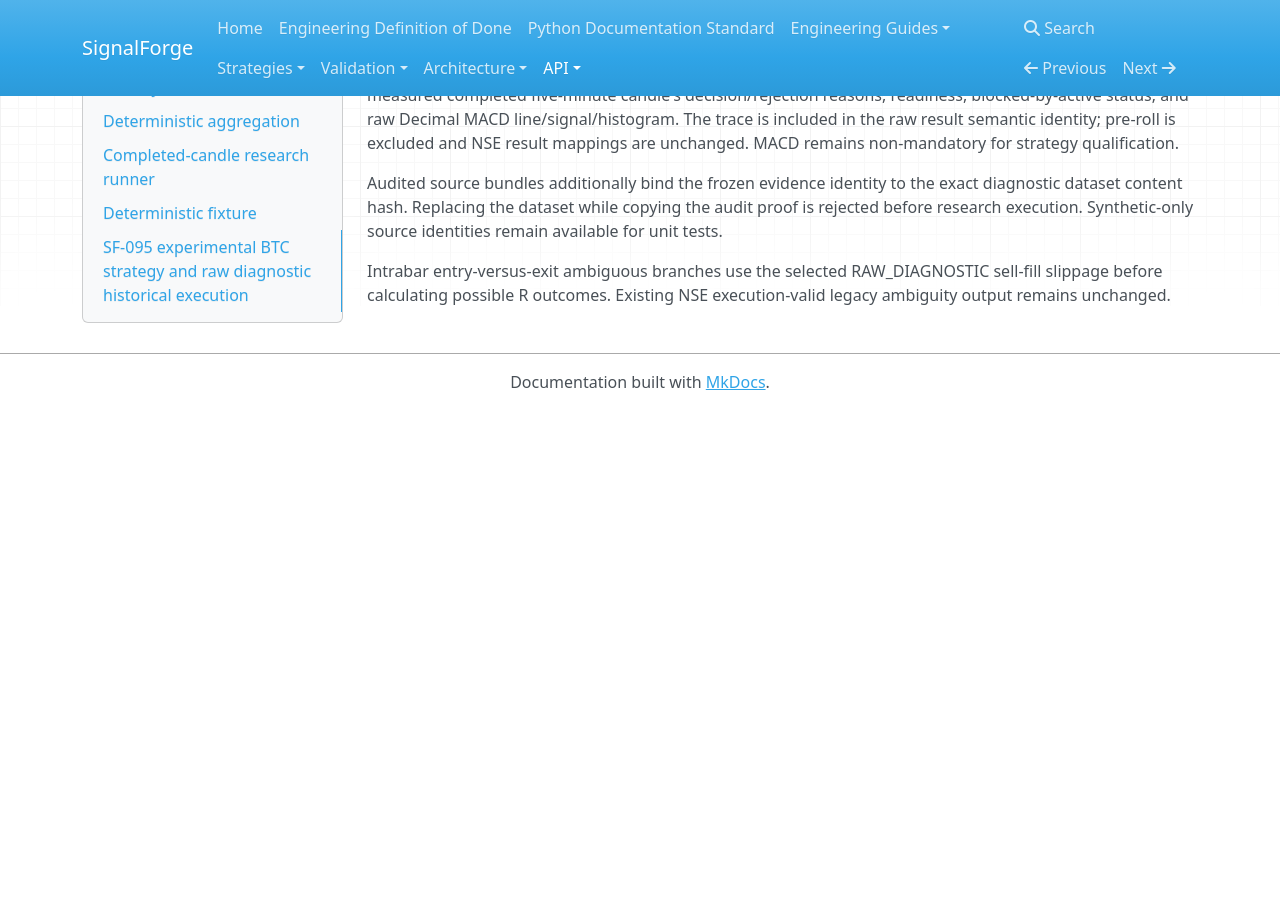
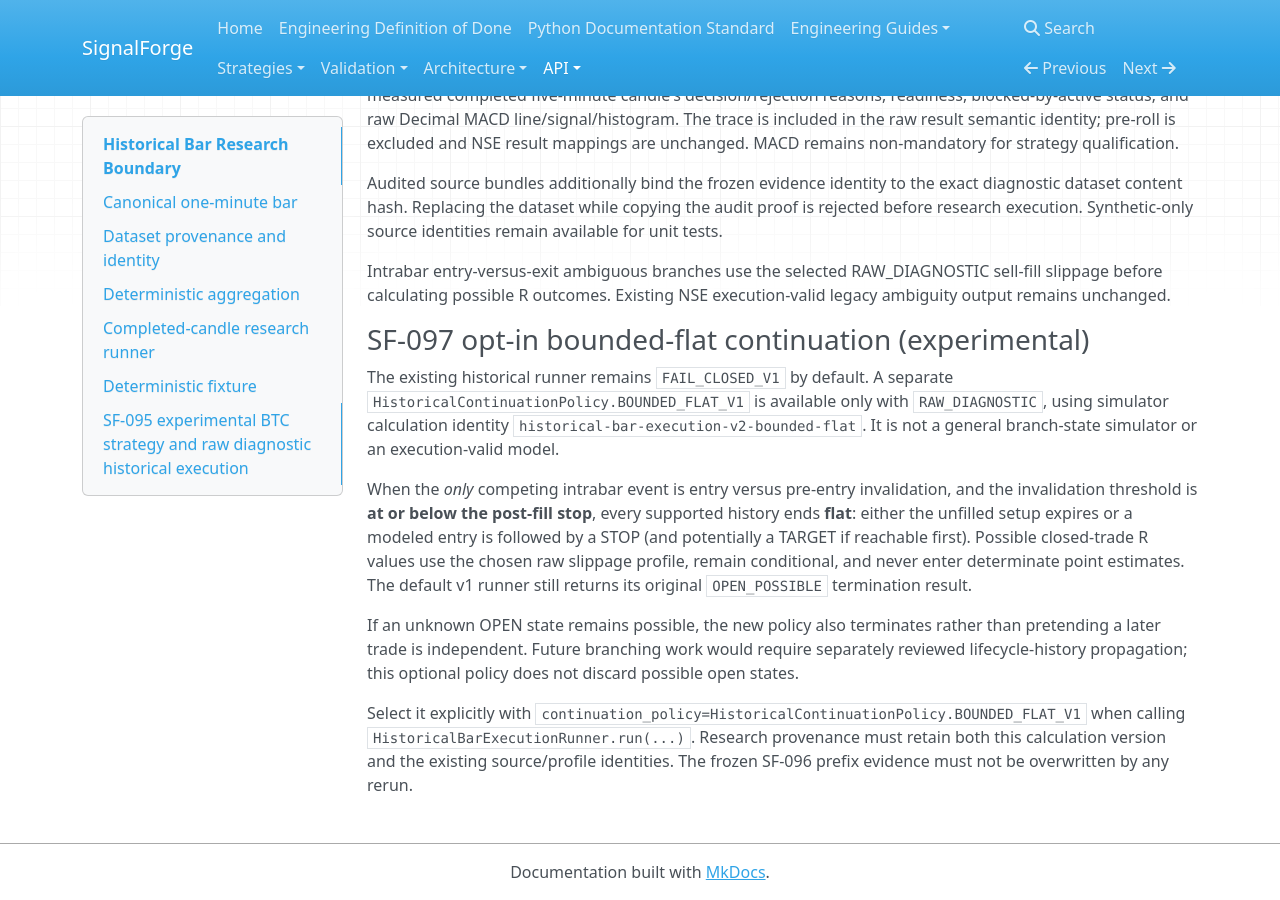
Before and after one commit to harishkamathuk/signalforge, an MkDocs documentation site: the page built from docs/api/historical-bar-research.md, in a window 1280 px wide and 900 px high, scrolled down 5202 px. Built offline with MkDocs 1.6.1, drawn with Linux system fonts in a browser that asks for light colours; nearby versions of some CDN libraries; before the commit the page ends 5612 px from its top, so only the background shows below that.

Commit message:
docs(sf-097): document opt-in raw-only flat-convergent ambiguity policy

```diff
--- a/docs/api/historical-bar-research.md
+++ b/docs/api/historical-bar-research.md
@@ -207,3 +207,30 @@ identities remain available for unit tests.
 Intrabar entry-versus-exit ambiguous branches use the selected RAW_DIAGNOSTIC
 sell-fill slippage before calculating possible R outcomes. Existing NSE
 execution-valid legacy ambiguity output remains unchanged.
+
+### SF-097 opt-in bounded-flat continuation (experimental)
+
+The existing historical runner remains `FAIL_CLOSED_V1` by default. A separate
+`HistoricalContinuationPolicy.BOUNDED_FLAT_V1` is available only with
+`RAW_DIAGNOSTIC`, using simulator calculation identity
+`historical-bar-execution-v2-bounded-flat`. It is not a general branch-state
+simulator or an execution-valid model.
+
+When the *only* competing intrabar event is entry versus pre-entry invalidation,
+and the invalidation threshold is **at or below the post-fill stop**, every
+supported history ends **flat**: either the unfilled setup expires or a modeled
+entry is followed by a STOP (and potentially a TARGET if reachable first).
+Possible closed-trade R values use the chosen raw slippage profile, remain
+conditional, and never enter determinate point estimates. The default v1
+runner still returns its original `OPEN_POSSIBLE` termination result.
+
+If an unknown OPEN state remains possible, the new policy also terminates
+rather than pretending a later trade is independent. Future branching work
+would require separately reviewed lifecycle-history propagation; this optional
+policy does not discard possible open states.
+
+Select it explicitly with
+`continuation_policy=HistoricalContinuationPolicy.BOUNDED_FLAT_V1` when
+calling `HistoricalBarExecutionRunner.run(...)`. Research provenance must
+retain both this calculation version and the existing source/profile identities.
+The frozen SF-096 prefix evidence must not be overwritten by any rerun.
```
